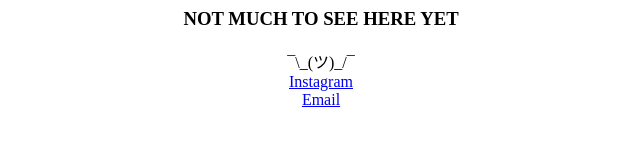
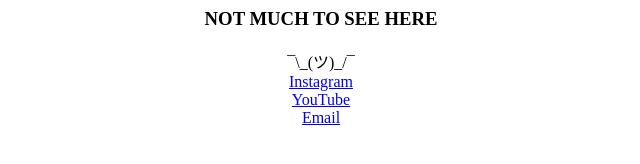
Before and after one commit to mikecriggs/mikecriggs.github.io, a plain HTML site: page index.htm in a window 1280 px wide. Shown: the whole page, without its empty margins (319-959 px from the left). Drawn offline with Linux system fonts and the light colour scheme.

Commit message:
Add YouTube

```diff
--- a/index.htm
+++ b/index.htm
@@ -2,12 +2,12 @@
 <title>Mike Criggs</title>
 <center>
 <header>
-<h3>NOT MUCH TO SEE HERE YET</h3>
+<h3>NOT MUCH TO SEE HERE</h3>
 </header>
 <body>
    ¯\_(ツ)_/¯<br>
    <a href="https://instagram.com/mikecriggs">Instagram</a><br>
-
+   <a href="https://youtube.com/@MikeCriggs">YouTube</a><br>
    <a href = "mailto: iam@mikecriggs.com">Email</a>
 </body>
 </center>
```
